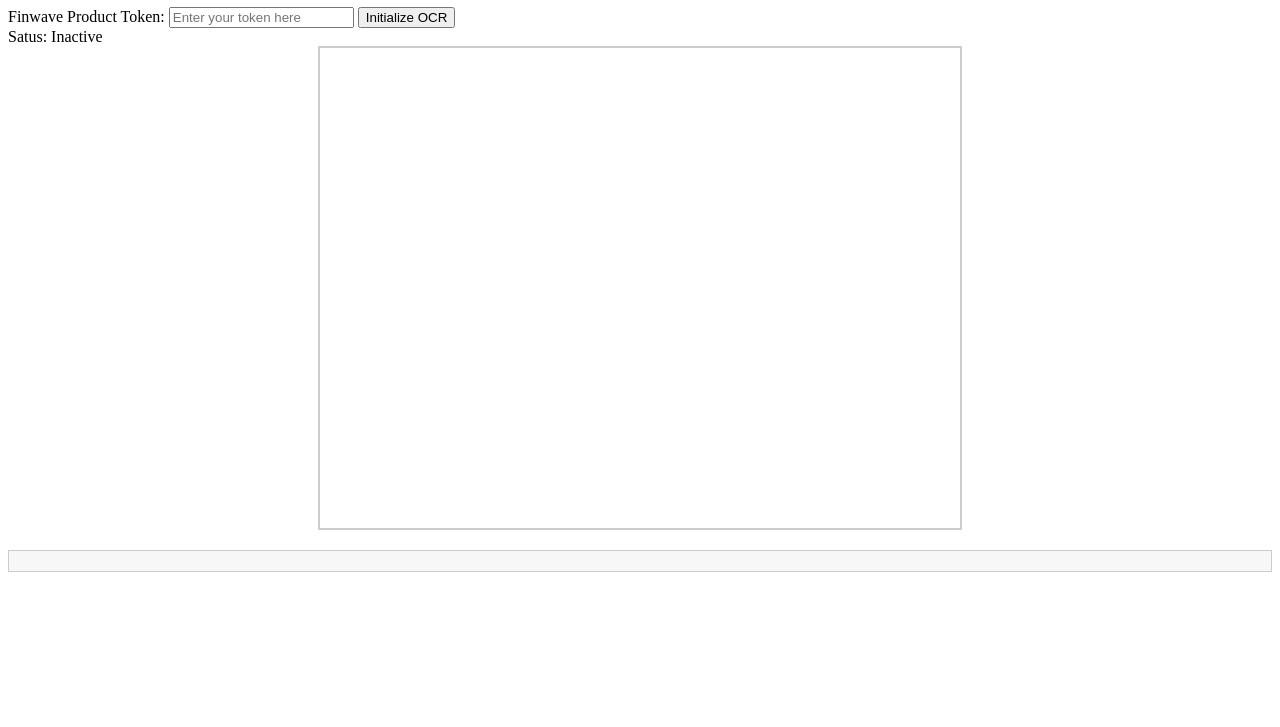
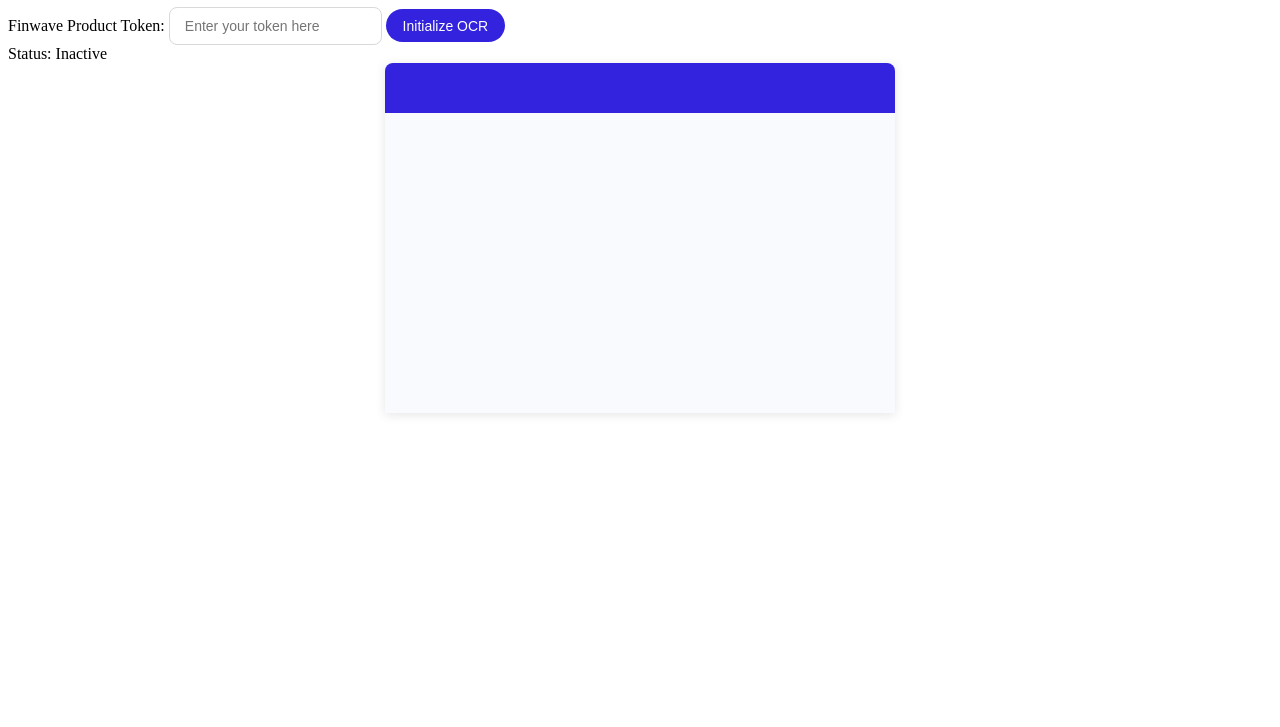
Before and after one commit to finwave-es/ocrid-v3-demo, a website built with Vite: page index.html in a window 1280 px wide. Shown: the part 73-800 px from the top of the page. Built offline with nearby package versions, Linux system fonts and the light colour scheme.

Commit message:
style fixes

```diff
--- a/index.html
+++ b/index.html
@@ -4,45 +4,36 @@
     <meta charset="UTF-8" />
     <meta name="viewport" content="width=device-width, initial-scale=1.0" />
     <title>OCR ID Demo</title>
-    <style>
-      #videoContainer {
-        width: 100%;
-        max-width: 640px;
-        height: 480px;
-        margin: auto;
-        border: 2px solid #ccc;
-        display: flex;
-        justify-content: center;
-        align-items: center;
-      }
-      #controls {
-        margin-top: 20px;
-        text-align: center;
-      }
-      #result {
-        margin-top: 20px;
-        padding: 10px;
-        background: #f7f7f7;
-        border: 1px solid #ccc;
-        white-space: pre-wrap;
-        font-family: monospace;
-      }
-    </style>
+    <link rel="stylesheet" href="/src/style.css">
   </head>
   <body>
-    <h1>OCRID V3 Demo</h1>
+    <div id="app">
+      <h1>OCRID Component Demo</h1>
+
       <div id="tokenInputContainer">
         <label for="tokenInput">Finwave Product Token:</label>
         <input type="text" id="tokenInput" placeholder="Enter your token here" />
         <button id="initializeButton">Initialize OCR</button>
       </div>
-    <div id="status">Satus: Inactive</div>
-    <div id="videoContainer"></div>
+
+      <div id="status">Status: Inactive</div>
+
+      <div class="ocr_box">
+        <div class="ocr_title">
+          <p class="blink"><span></span></p>
+        </div>
+        <div class="ocr_content">
+          <div id="videoContainer" class="videoContainer"></div>
+        </div>
+      </div>
+
       <div id="controls" style="display:none">
-      <button id="startButton">Start</button>
+        <button id="startButton" class="button_on">Comenzar</button>
         <button id="restartButton">Restart</button>
       </div>
+
       <div id="result"></div>
+    </div>
 
     <script type="module" src="/src/main.ts"></script>
   </body>
--- a/src/style.css
+++ b/src/style.css
@@ -1,96 +1,127 @@
 :root {
-  font-family: Inter, system-ui, Avenir, Helvetica, Arial, sans-serif;
-  line-height: 1.5;
-  font-weight: 400;
-
-  color-scheme: light dark;
-  color: rgba(255, 255, 255, 0.87);
-  background-color: #242424;
-
-  font-synthesis: none;
-  text-rendering: optimizeLegibility;
-  -webkit-font-smoothing: antialiased;
-  -moz-osx-font-smoothing: grayscale;
+  --finwave-blue: #3322DE;
+  --finwave-light-blue: #4682FF;
+  --finwave-bg: #F8FAFD;
 }
 
-a {
-  font-weight: 500;
-  color: #646cff;
-  text-decoration: inherit;
-}
-a:hover {
-  color: #535bf2;
+@keyframes blink {
+  0% {opacity: 0.2;}
+  100% {opacity: 1;}
 }
 
-body {
-  margin: 0;
-  display: flex;
-  place-items: center;
-  min-width: 320px;
-  min-height: 100vh;
+input[type="text"] {
+  border-radius: 8px;
+  border: 1px solid #D9D9D9;
+  padding: 10px 15px;
+  font-size: 14px;
 }
 
-h1 {
-  font-size: 3.2em;
-  line-height: 1.1;
+button {
+  border-radius: 50px;
+  border: none;
+  padding: 0.6em 1.2em;
+  font-size: 14px;
+  font-weight: 500;
+  background-color: var(--finwave-blue);
+  color: white;
+  cursor: pointer;
+  transition: background-color 0.2s;
 }
 
-#app {
-  max-width: 1280px;
+button:hover {
+  background-color: var(--finwave-light-blue);
+}
+
+.ocr_box {
+  max-width: 510px;
+  /* border-radius: 8px; */
   margin: 0 auto;
-  padding: 2rem;
+  overflow: hidden;
+  background-color: var(--finwave-bg);
+  box-shadow: 0 2px 10px rgba(0, 0, 0, 0.1);
+}
+
+.ocr_title {
+  /* display: none; */
+  justify-content: center;
+  width: 100%;
+  height: 50px;
+  border-radius: 8px 8px 0 0;
+  background: var(--finwave-blue);
+}
+
+.ocr_title p {
+  letter-spacing: 1.38px;
+  line-height: 2rem;
+  color: white;
+  font-weight: 500;
+  letter-spacing: 1.69px;
+  position: relative;
+  width: 100%;
+  margin: 0;
+}
+
+.ocr_title p span {
+  display: flex;
+  justify-content: center;
+  align-items: center;
+  position: absolute;
+  left: 0;
+  right: 0;
+  top: 0;
+  bottom: 0;
   text-align: center;
 }
 
-.logo {
-  height: 6em;
-  padding: 1.5em;
-  will-change: filter;
-  transition: filter 300ms;
-}
-.logo:hover {
-  filter: drop-shadow(0 0 2em #646cffaa);
-}
-.logo.vanilla:hover {
-  filter: drop-shadow(0 0 2em #3178c6aa);
+.ocr_title p.blink span {
+  animation: blink 1s ease infinite;
 }
 
-.card {
-  padding: 2em;
+.ocr_content {
+  position: relative;
 }
 
-.read-the-docs {
-  color: #888;
+.videoContainer {
+  position: relative;
+  max-width: 510px;
+  height: 300px;
+  overflow: hidden;
+  margin: 0 auto;
+  display: flex;
+  border: none;
 }
 
-button {
-  border-radius: 8px;
-  border: 1px solid transparent;
-  padding: 0.6em 1.2em;
-  font-size: 1em;
-  font-weight: 500;
-  font-family: inherit;
-  background-color: #1a1a1a;
-  cursor: pointer;
-  transition: border-color 0.25s;
-}
-button:hover {
-  border-color: #646cff;
-}
-button:focus,
-button:focus-visible {
-  outline: 4px auto -webkit-focus-ring-color;
+.splash {
+  height: 442px;
+  background: #F8FAFD;
+  display: flex;
+  flex-direction: column;
+  align-items: center;
+  justify-content: center;
+  padding: 20px;
 }
 
-@media (prefers-color-scheme: light) {
-  :root {
-    color: #213547;
-    background-color: #ffffff;
-  }
-  a:hover {
-    color: #747bff;
-  }
-  button {
-    background-color: #f9f9f9;
-  }
+@media screen and (max-width: 850px) {
+  .ocr_box {width: 100%;}
 }
+
+#controls {
+  text-align: center;
+  margin: 20px 0;
+}
+
+#startButton, #restartButton {
+  border-radius: 50px;
+  padding: 10px 30px;
+  margin: 0 10px;
+}
+
+#startButton {
+  background-color: var(--finwave-blue);
+}
+
+#restartButton {
+  background-color: white;
+  color: var(--finwave-blue);
+  border: 1px solid var(--finwave-blue);
+}
```
Lines whose indentation alone changed are shown as unchanged.
